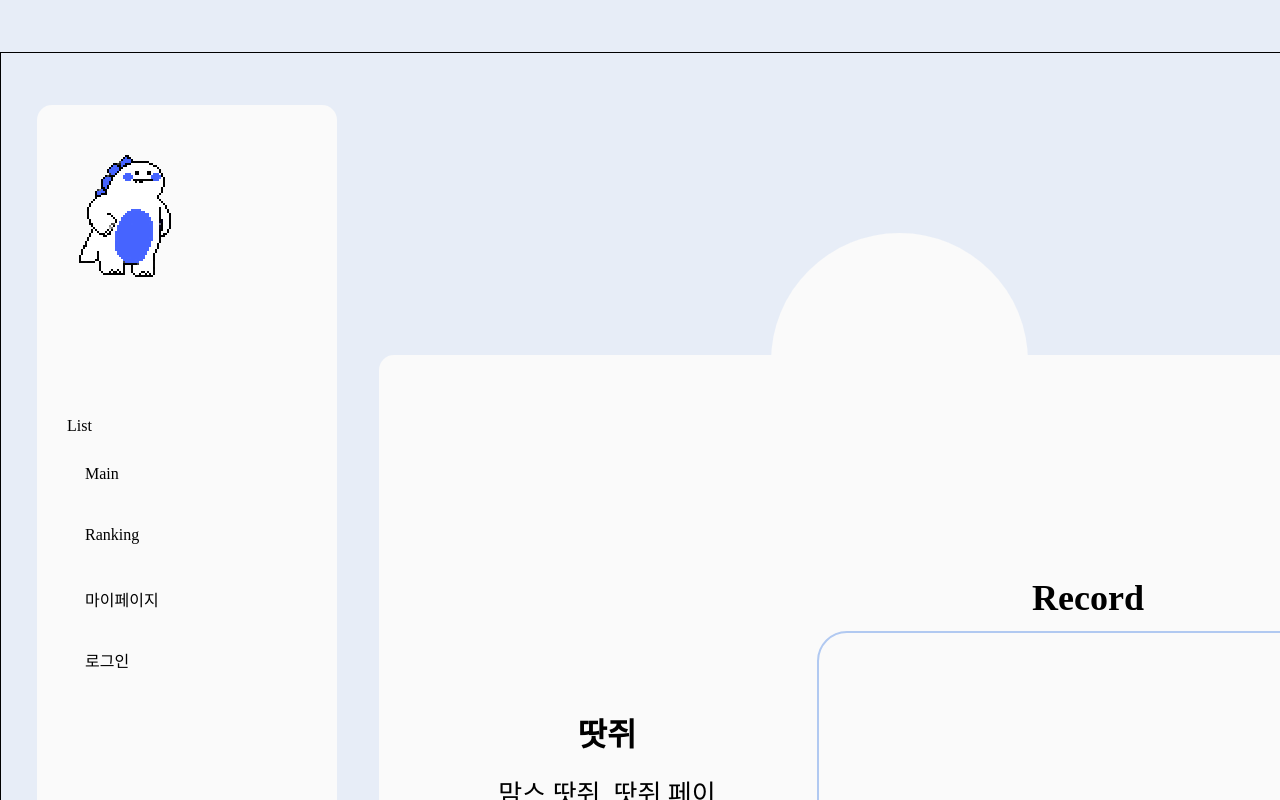
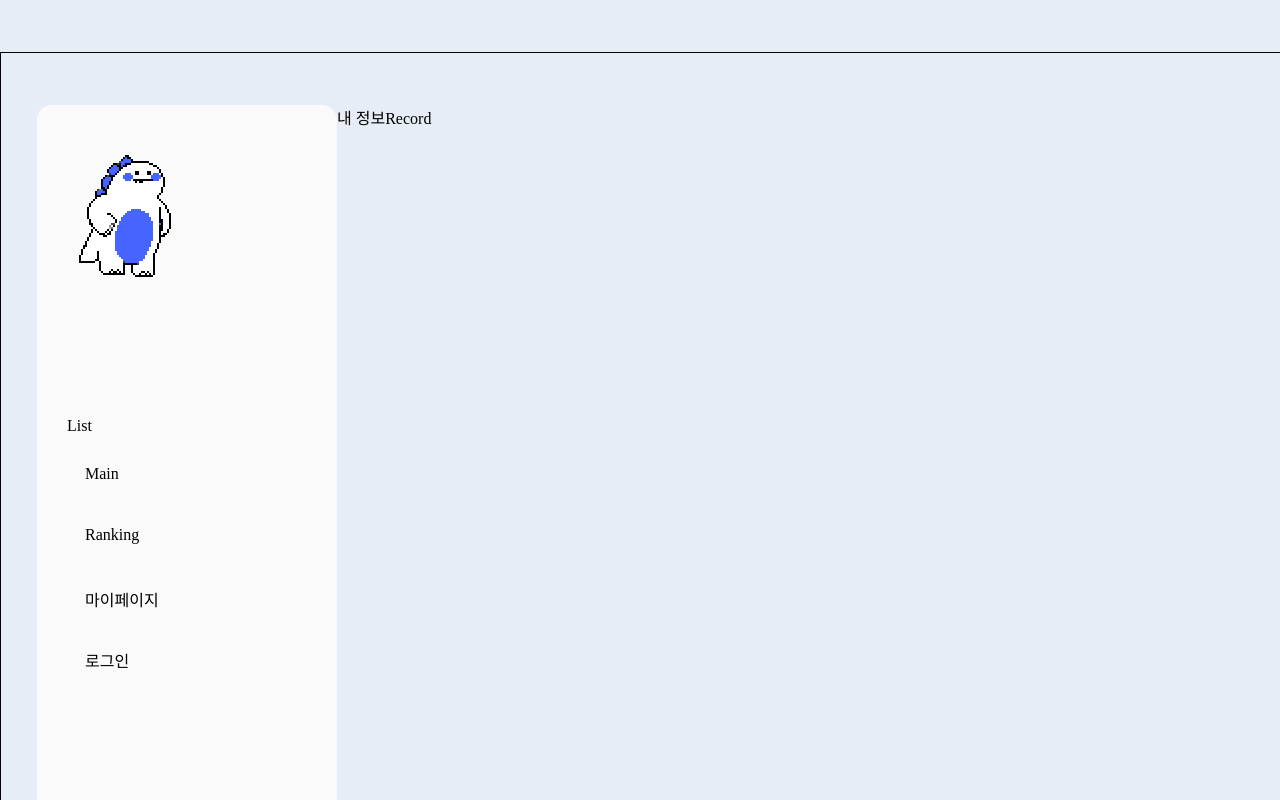
Before and after one commit to Dev-Tinos/JSGames-Frontend-Deemo, a React (Create React App) app: page /myPage in a window 1280 px wide. Shown: the top 800 px of the page. Built offline with nearby package versions, Linux system fonts and the light colour scheme.

Commit message:
API연결 테스트

```diff
--- a/src/App.js
+++ b/src/App.js
@@ -8,9 +8,10 @@ import styless from "./App.module.css"
 import Home from "./routers/main"
 import MyPage from "./routers/profile"
 import Ranking from "./routers/ranking"
+import Test from "./routers/test"
+
 
 import DetailPage from "./components/Templetes/detailPage"
-import Test from "./routers/text"
 
 function App() {
   return (
@@ -20,8 +21,9 @@ function App() {
           <Route path="/" element={<Home />}></Route>
           <Route path="/myPage" element={<MyPage />}></Route>
           <Route path="/ranking" element={<Ranking />}></Route>
+          <Route path="/test" element={<Test />}></Route>
           <Route path="/gamebox/:id" element={<DetailPage />}></Route>
-          <Route path="/test" element={<Test />}></Route>
+
         </Routes>
       </BrowserRouter>
     </div>
--- /dev/null
+++ b/src/components/Modules/selectMy.js
@@ -0,0 +1,41 @@
+import React, { useState } from 'react';
+
+function SelectMy() {
+    const [index, setIndex] = useState(1);
+    const messages = {
+        messageBox: [
+            // 샘플 데이터를 여기에 추가...
+        ]
+    };
+
+    return (
+        <div>
+            <div className="alarm_list">
+                <span
+                    onClick={() => setIndex(1)}
+                    className={index === 1 ? 'selected' : ''}
+                >
+                    내 정보
+                </span>
+                <span
+                    onClick={() => setIndex(2)}
+                    className={index === 2 ? 'selected' : ''}
+                >
+                    Record
+                </span>
+            </div>
+
+            {index === 1 ? (
+                <div>
+                    {/* 알림 내용 */}
+                </div>
+            ) : (
+                <div>
+                    <p>asdkf</p>
+                </div>
+            )}
+        </div>
+    );
+}
+
+export default SelectMy;
--- a/src/components/Templetes/myPage.js
+++ b/src/components/Templetes/myPage.js
@@ -1,12 +1,14 @@
 import Navitage from "../Modules/navigate";
-import ProfileBox from "../Modules/profileBox";
+import SelectMy from "../Modules/selectMy";
 
 function RankingPage() {
     return (
         <div>
             <div style={{ display: "flex" }}>
                 <Navitage />
-                <ProfileBox />
+                <div>
+                    <SelectMy/>
+                </div>
             </div>
         </div>
     )
--- /dev/null
+++ b/src/routers/test.js
@@ -0,0 +1,24 @@
+import { useEffect, useState } from "react";
+
+function Test() {
+    const [data, setData] = useState("");
+
+    useEffect(() => {
+        const test = process.env.REACT_APP_health_controller;
+        const fetchData = async () => {
+            const response = await fetch(
+                `${test}`
+            );
+            const result = await response.text();
+            setData(result);
+        }
+        fetchData();
+    }, []);
+    return (
+        <div>
+            {data}
+        </div>
+    )
+}
+
+export default Test
--- a/src/routers/text.js
+++ /dev/null
@@ -1,24 +0,0 @@
-import { useEffect, useState } from "react";
-
-
-function Test() {
-    const [data, setData] = useState("");
-
-    useEffect(() => {
-        const fetchData = async () => {
-            const response = await fetch(
-                `http://54.210.228.54:8080/`
-            );
-            const result = await response.text();
-            setData(result);
-        }
-        fetchData();
-    }, []);
-    return (
-        <div>
-            {data}
-        </div>
-    )
-}
-
-export default Test
```
Also changed, not shown: src/components/Modules/selectMy.module.css (added), 13 other files (tests, documents, lock files or other folders).
